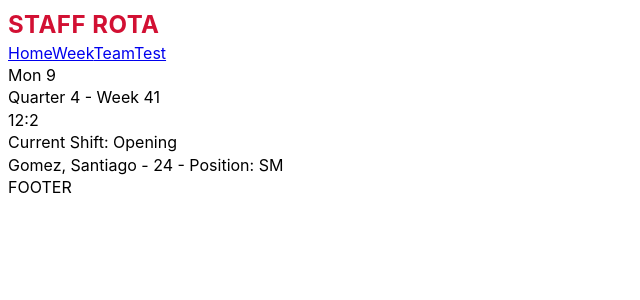
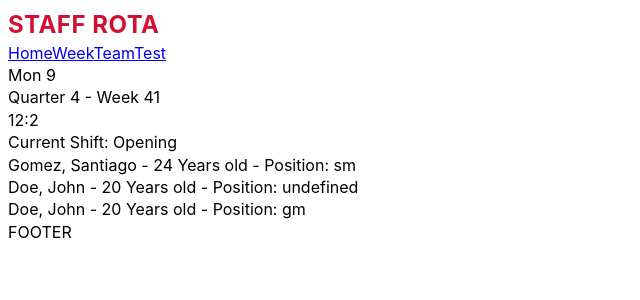
Before and after one commit to 2G2-99/staff_rota, a React (Vite) app: page / in a window 1280 px wide. Shown: the top 300 px of the page, without its empty margins (0-640 px from the left). Built offline with nearby package versions, Linux system fonts and the light colour scheme.

Commit message:
Refactored classes to ensure a position value is given when creating an instance

```diff
--- a/src/Pages/Home.jsx
+++ b/src/Pages/Home.jsx
@@ -1,4 +1,4 @@
-import Position from '../classes/teamMember';
+import { Manager, TeamMember } from '../classes/team';
 import {
 	currentShift,
 	formattedDate,
@@ -19,17 +19,25 @@ function Home() {
 
 			{/* Testing team member classes and methods */}
 			<div>
-				{me.lastName}, {me.firstName} - {me.calculateAge()} - Position:{' '}
+				{me.lastName}, {me.firstName} - {me.sayAge()} Years old - Position:{' '}
 				{me.position}
+			</div>
+			<div>
+				{anyCrew.lastName}, {anyCrew.firstName} - {anyCrew.sayAge()} Years old -
+				Position: {anyCrew.position}
+			</div>
+			<div>
+				{anyCrew2.lastName}, {anyCrew2.firstName} - {anyCrew2.sayAge()} Years
+				old - Position: {anyCrew2.position}
 			</div>
 			{/*  */}
 		</div>
 	);
 }
 
-const me = new Position(9, 1, 1999, 'Santiago', 'Gomez', 'SM');
-
-console.log(me);
-console.log(me.calculateAge());
+const me = new Manager(9, 1, 1999, 'Santiago', 'Gomez', 'sm');
+const anyCrew = new TeamMember(26, 6, 2003, 'John', 'Doe');
+// TODO: Make a way to enforce a way that if a TeamMember instance has a value equal to SM, AM or GM it instantly becomes an instance of Manager
+const anyCrew2 = new TeamMember(26, 6, 2003, 'John', 'Doe', 'gm');
 
 export default Home;
--- /dev/null
+++ b/src/classes/team.js
@@ -0,0 +1,79 @@
+import { differenceInYears } from 'date-fns/esm';
+
+class TeamMember {
+	constructor(day, month, year, firstName, lastName, position) {
+		this.firstName = firstName;
+		this.lastName = lastName;
+		this.birthdate = new Date(year, month - 1, day);
+		this.position = position;
+		this.checkPosition();
+	}
+
+	capitaliseValues() {}
+	calculateAge() {
+		const today = new Date();
+		this.age = differenceInYears(today, this.birthdate);
+	}
+	sayAge() {
+		this.calculateAge();
+		return this.age;
+	}
+	sayPosition() {
+		switch (this.position) {
+			case 'crew':
+				console.log(`I am a Crew`);
+				break;
+			case 'qc':
+				console.log(`I am a QC`);
+				break;
+			case 'sm':
+				console.log(`I am a Shift Manager`);
+				break;
+			case 'am':
+				console.log(`I am a Assistant Manager`);
+				break;
+			case 'gm':
+				console.log(`I am a General Manager`);
+				break;
+
+			default:
+				break;
+		}
+	}
+	checkPosition() {
+		if (!this.position) {
+			console.log('A position must be defined to add a new member to the team');
+			this.position = 'undefined';
+		}
+	}
+	setPosition(position) {
+		this.position = position;
+		this.checkPosition();
+	}
+}
+
+class Manager extends TeamMember {
+	constructor(day, month, year, firstName, lastName, position) {
+		super(day, month, year, firstName, lastName, position);
+		this.checkManager();
+	}
+
+	checkManager() {
+		const isAManager =
+			this.position === 'sm'
+				? true
+				: this.position === 'am'
+				? true
+				: this.position === 'gm';
+
+		if (isAManager) {
+			console.log('Welcome to the Team Member Modifier');
+		} else {
+			console.log(
+				'You are not a Manager. You are not allowed to make any modifications'
+			);
+		}
+	}
+}
+
+export { Manager, TeamMember };
--- a/src/classes/teamMember.js
+++ /dev/null
@@ -1,37 +0,0 @@
-import { differenceInYears } from 'date-fns/esm';
-
-class Birthdate {
-	constructor(day, month, year) {
-		this.date = new Date(year, month - 1, day);
-	}
-
-	calculateAge() {
-		const today = new Date();
-		return differenceInYears(today, this.date);
-	}
-}
-
-class TeamMember extends Birthdate {
-	constructor(day, month, year, firstName, lastName) {
-		super(day, month, year);
-		this.firstName = firstName;
-		this.lastName = lastName;
-	}
-
-	sayName(firstName, lastName) {
-		console.log(`My name is ${firstName} ${lastName}`);
-	}
-
-	sayAge(age) {
-		console.log(`I am ${age} years old`);
-	}
-}
-
-class Position extends TeamMember {
-	constructor(day, month, year, firstName, lastName, position) {
-		super(day, month, year, firstName, lastName);
-		this.position = position;
-	}
-}
-
-export default Position;
```
